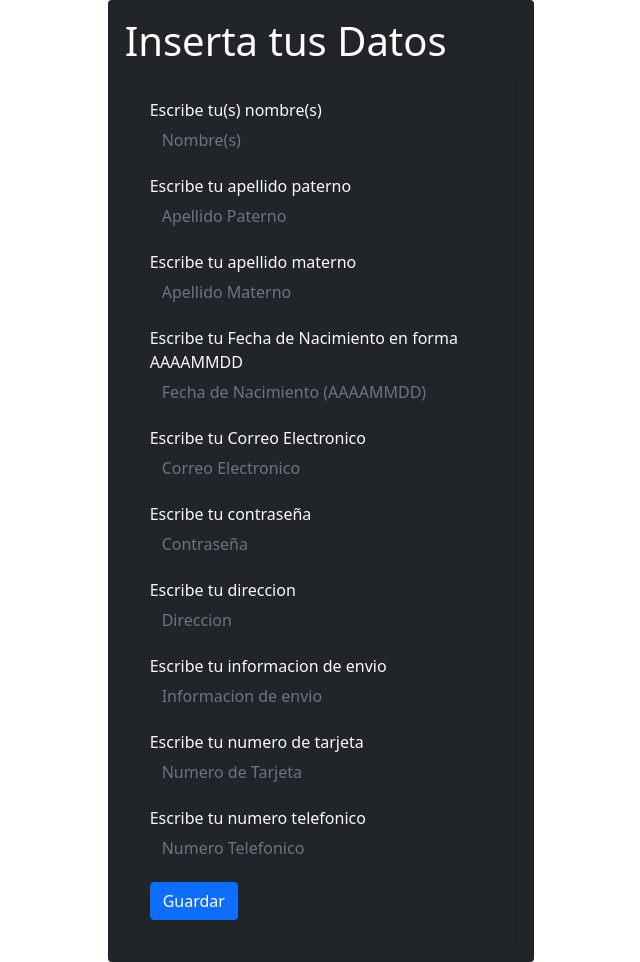
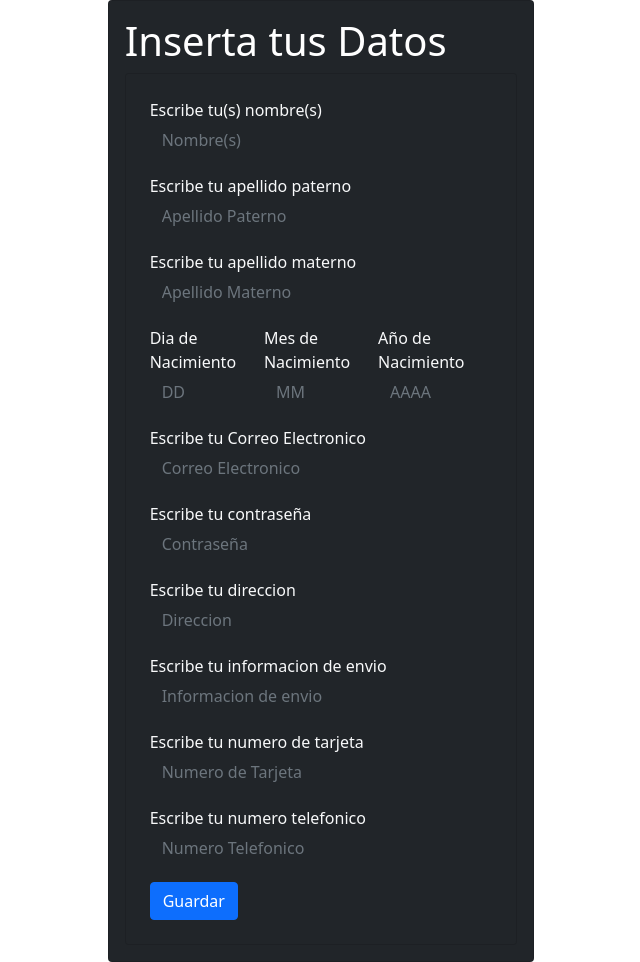
Before and after one commit to 318017026/4Town, a Flask app: page /crear_cliente in a window 1280 px wide. Shown: the whole page, without its empty margins (319-959 px from the left). Run offline with Flask 3, Linux system fonts and the light colour scheme.

Commit message:
Cambios formulario.html
Cambie la forma de ingresar tu fecha de nacimiento, ahora pide dia, mes y año

```diff
--- a/Software/templates/partials/formulario.html
+++ b/Software/templates/partials/formulario.html
@@ -11,6 +11,18 @@
       crossorigin="anonymous"/>
 </head>
 
+{% with messages = get_flashed_messages() %}
+
+    {% if messages %}
+        {% for message in messages %}
+            <div class="alert alert-danger" role="alert">
+                {{ message }}
+            </div>
+        {% endfor %}
+    {% endif %}
+
+{% endwith %}
+
 <div class="col-md-4 offset-md-4">
     <div class="card card-body bg-dark text-white">
       <h1>Inserta tus Datos</h1>
@@ -20,52 +32,64 @@
             <div class="card-body p-4">
                 <div class="mb-3">
                     <label for="Nombre(s)">Escribe tu(s) nombre(s)</label>
-                    <input type="text" name="nombre" placeholder="Nombre(s)" class="form-control rounded-0
-                    bg-dark border-0 text-white"/>
+                    <input type="text" name="nombre" placeholder="Nombre(s)"  value="{{ nombre }}"
+                    class="form-control rounded-0 bg-dark border-0 text-white"/>
                 </div>
                 <div class="mb-3">
                     <label for="Apellido Paterno">Escribe tu apellido paterno</label>
-                    <input type="text" name="apellidoP" placeholder="Apellido Paterno" class="form-control rounded-0
+                    <input type="text" name="apellidoP" placeholder="Apellido Paterno" value="{{ apellidoP }}"class="form-control rounded-0
                     bg-dark border-0 text-white"/>
                 </div>
                 <div class="mb-3">
                     <label for="Apellido Materno">Escribe tu apellido materno</label>
-                    <input type="text" name="apellidoM" placeholder="Apellido Materno" class="form-control rounded-0
+                    <input type="text" name="apellidoM" placeholder="Apellido Materno" value="{{ apellidoM }}" class="form-control rounded-0
                     bg-dark border-0 text-white"/>
                 </div>
-                <div class="mb-3">
-                    <label for="Fecha de Nacimiento">Escribe tu Fecha de Nacimiento en forma AAAAMMDD</label>
-                    <input type="text" name="fechaNac" placeholder="Fecha de Nacimiento (AAAAMMDD)" class="form-control rounded-0
-                    bg-dark border-0 text-white"/>
+                <div class="d-flex justify-content-between">
+                    <div class="mb-3">
+                        <label for="Fecha de Nacimiento">Dia de Nacimiento</label>
+                        <input type="text" name="diaNac" placeholder="DD" value="{{ diaNac }}"
+                        class="form-control rounded-0 bg-dark border-0 text-white"/>
+                    </div>
+                    <div class="mb-3">
+                        <label for="Fecha de Nacimiento">Mes de Nacimiento</label>
+                        <input type="text" name="mesNac" placeholder="MM" value="{{ mesNac }}"
+                        class="form-control rounded-0 bg-dark border-0 text-white"/>
+                    </div>
+                    <div class="mb-3">
+                        <label for="Fecha de Nacimiento">Año de Nacimiento</label>
+                        <input type="text" name="anioNac" placeholder="AAAA" value="{{ anioNac }}"
+                        class="form-control rounded-0 bg-dark border-0 text-white"/>
+                    </div>
                 </div>
                 <div class="mb-3">
                     <label for="Correo Electronico">Escribe tu Correo Electronico</label>
-                    <input type="text" name="correo" placeholder="Correo Electronico" class="form-control rounded-0
+                    <input type="text" name="correo" placeholder="Correo Electronico" value="{{ correo }}" class="form-control rounded-0
                     bg-dark border-0 text-white"/>
                 </div>
                 <div class="mb-3">
                     <label for="Contraseña">Escribe tu contraseña</label>
-                    <input type="text" name="contra" placeholder="Contraseña" class="form-control rounded-0
+                    <input type="text" name="contra" placeholder="Contraseña" value="{{ contra }}" class="form-control rounded-0
                     bg-dark border-0 text-white"/>
                 </div>
                 <div class="mb-3">
                     <label for="Direccion">Escribe tu direccion</label>
-                    <input type="text" name="direcc" placeholder="Direccion" class="form-control rounded-0
+                    <input type="text" name="direcc" placeholder="Direccion" value="{{ direcc }}" class="form-control rounded-0
                     bg-dark border-0 text-white"/>
                 </div>
                 <div class="mb-3">
                     <label for="Informacion de envio">Escribe tu informacion de envio</label>
-                    <input type="text" name="infoenv" placeholder="Informacion de envio" class="form-control rounded-0
+                    <input type="text" name="infoenv" placeholder="Informacion de envio" value="{{ infoenv }}" class="form-control rounded-0
                     bg-dark border-0 text-white"/>
                 </div>
                 <div class="mb-3">
                     <label for="Numero de Tarjeta">Escribe tu numero de tarjeta</label>
-                    <input type="text" name="tarj" placeholder="Numero de Tarjeta" class="form-control rounded-0
+                    <input type="text" name="tarj" placeholder="Numero de Tarjeta" value="{{ tarj }}" class="form-control rounded-0
                     bg-dark border-0 text-white"/>
                 </div>
                 <div class="mb-3">
                     <label for="Numero Telefonico">Escribe tu numero telefonico</label>
-                    <input type="text" name="numtel" placeholder="Numero Telefonico" class="form-control rounded-0
+                    <input type="text" name="numtel" placeholder="Numero Telefonico" value="{{ numtel }}" class="form-control rounded-0
                     bg-dark border-0 text-white"/>
                 </div>
                 <button class="btn btn-primary">Guardar</button>
```
